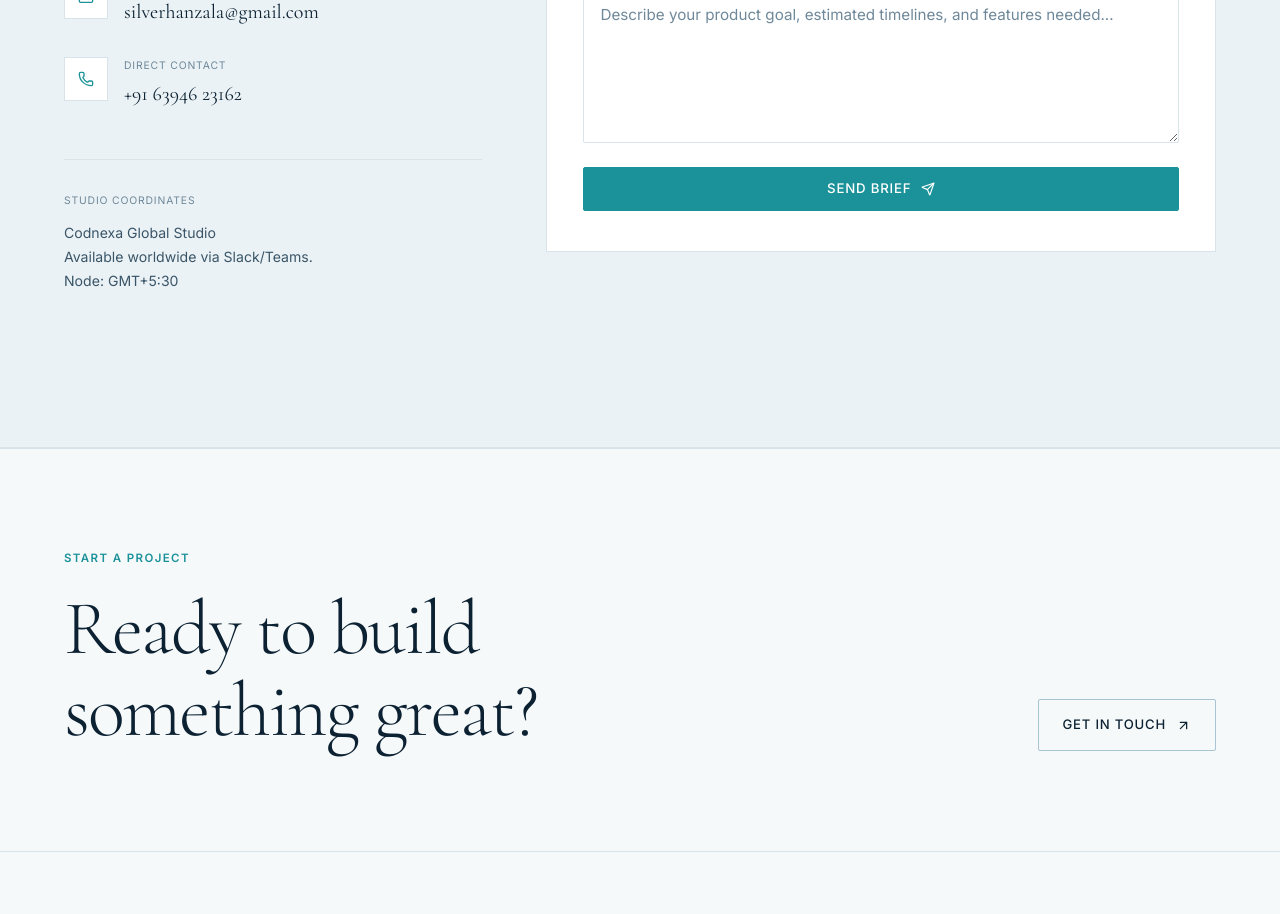
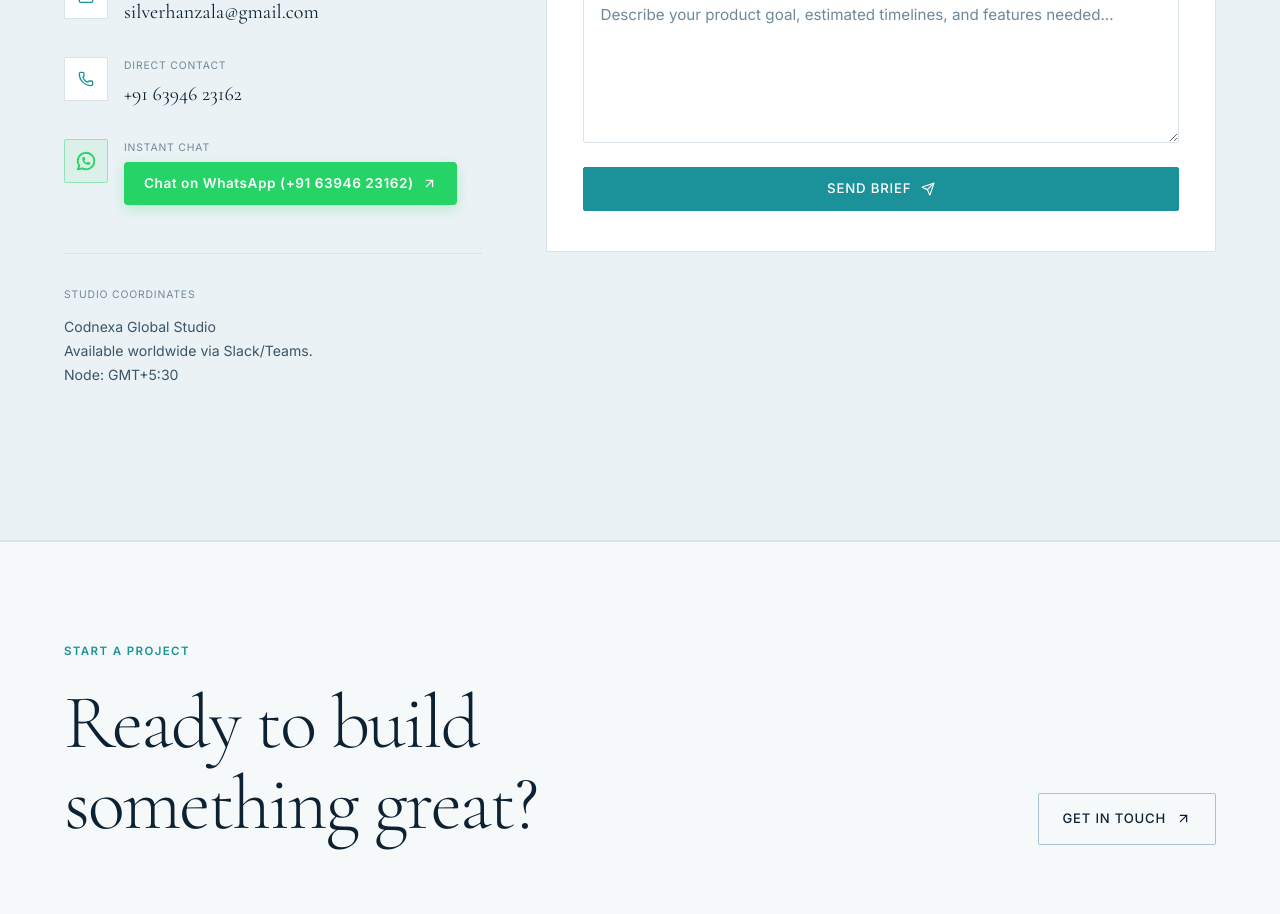
Before and after one commit to Qambar-dev-0207/codnexa1, a Next.js app: page /contact in a window 1280 px wide. Shown: the part 1200-2114 px from the top of the page. Built offline with nearby package versions, Linux system fonts and the light colour scheme.

Commit message:
feat: implement landing page layout and create contact page route

```diff
--- a/src/app/contact/page.tsx
+++ b/src/app/contact/page.tsx
@@ -102,6 +102,36 @@ export default function Contact() {
                       onMouseEnter={e => (e.currentTarget.style.color = 'var(--accent)')}
                       onMouseLeave={e => (e.currentTarget.style.color = 'var(--text)')}
                     >+91 63946 23162</a>
+                  </div>
+                </div>
+
+                {/* WhatsApp Button */}
+                <div style={{ display: 'flex', gap: 16, alignItems: 'flex-start' }}>
+                  <div style={{ width: 44, height: 44, border: '1px solid rgba(37, 211, 102, 0.4)', background: 'rgba(37, 211, 102, 0.08)', display: 'flex', alignItems: 'center', justifyContent: 'center', flexShrink: 0, borderRadius: 2 }}>
+                    <svg width="22" height="22" viewBox="0 0 24 24" fill="none" stroke="#25D366" strokeWidth="2" strokeLinecap="round" strokeLinejoin="round">
+                      <path d="M3 21l1.65-3.8a9 9 0 1 1 3.4 2.9L3 21" />
+                      <path d="M9 10a.5.5 0 0 0 1 0V9a.5.5 0 0 0-1 0v1a5 5 0 0 0 5 5h1a.5.5 0 0 0 0-1h-1a.5.5 0 0 0 0 1" />
+                    </svg>
+                  </div>
+                  <div>
+                    <span style={{ fontSize: '0.65rem', letterSpacing: '0.08em', textTransform: 'uppercase', color: 'var(--text-3)', display: 'block', marginBottom: 6 }}>Instant Chat</span>
+                    <a
+                      href="https://wa.me/916394623162"
+                      target="_blank"
+                      rel="noopener noreferrer"
+                      style={{
+                        display: 'inline-flex', alignItems: 'center', gap: 8,
+                        fontFamily: 'var(--font-sans)', fontSize: '0.85rem', fontWeight: 600,
+                        letterSpacing: '0.04em', color: '#ffffff', background: '#25D366',
+                        padding: '10px 20px', borderRadius: 4, textDecoration: 'none',
+                        transition: 'background 0.2s, transform 0.2s, box-shadow 0.2s',
+                        boxShadow: '0 4px 14px rgba(37, 211, 102, 0.25)',
+                      }}
+                      onMouseEnter={e => { (e.currentTarget as HTMLElement).style.background = '#20ba5a'; }}
+                      onMouseLeave={e => { (e.currentTarget as HTMLElement).style.background = '#25D366'; }}
+                    >
+                      Chat on WhatsApp (+91 63946 23162) <ArrowUpRight size={15} />
+                    </a>
                   </div>
                 </div>
               </div>
--- a/src/app/page.tsx
+++ b/src/app/page.tsx
@@ -134,7 +134,7 @@ function TeaserCard({ tag, title, year, bg, img, delay }: { tag: string; title:
       onMouseMove={handleMouseMove}
       onMouseLeave={handleMouseLeave}
     >
-      {/* Background Image Preview */}
+      {/* Background Image Preview — High Visibility */}
       <div
         style={{
           position: 'absolute',
@@ -142,26 +142,29 @@ function TeaserCard({ tag, title, year, bg, img, delay }: { tag: string; title:
           backgroundImage: `url(${img})`,
           backgroundSize: 'cover',
           backgroundPosition: 'top center',
-          opacity: 0.22,
-          filter: 'grayscale(20%) brightness(0.7)',
-          transition: 'opacity 0.5s ease, transform 0.5s ease, filter 0.5s ease',
+          opacity: 0.85,
+          filter: 'brightness(0.92) contrast(1.05)',
+          transition: 'opacity 0.4s ease, transform 0.5s ease, filter 0.4s ease',
           zIndex: 0,
         }}
         className="teaser-bg-img"
       />
+      {/* Subtle bottom gradient vignette for text legibility */}
       <div style={{
         position: 'absolute', inset: 0,
-        background: 'linear-gradient(to top, rgba(10,10,12,0.95) 0%, rgba(10,10,12,0.4) 60%, rgba(10,10,12,0.7) 100%)',
+        background: 'linear-gradient(to top, rgba(5,12,18,0.88) 0%, rgba(5,12,18,0.3) 50%, rgba(5,12,18,0.2) 100%)',
         zIndex: 1,
       }} />
 
       <div style={{ display: 'flex', justifyContent: 'space-between', alignItems: 'flex-start', position: 'relative', zIndex: 2 }}>
-        <span style={{ fontSize: '0.7rem', letterSpacing: '0.1em', textTransform: 'uppercase', color: 'var(--accent)', fontWeight: 600 }}>{tag}</span>
-        <span style={{ fontSize: '0.7rem', color: 'var(--text-3)', background: 'rgba(0,0,0,0.5)', padding: '2px 8px', borderRadius: 2 }}>{year}</span>
+        <span style={{ fontSize: '0.72rem', letterSpacing: '0.12em', textTransform: 'uppercase', color: '#1b929a', fontWeight: 700, background: 'rgba(5,15,22,0.75)', backdropFilter: 'blur(6px)', padding: '4px 10px', borderRadius: 2, border: '1px solid rgba(255,255,255,0.1)' }}>{tag}</span>
+        <span style={{ fontSize: '0.7rem', color: '#ffffff', background: 'rgba(5,15,22,0.75)', backdropFilter: 'blur(6px)', padding: '4px 10px', borderRadius: 2, border: '1px solid rgba(255,255,255,0.1)', fontWeight: 600 }}>{year}</span>
       </div>
       <div style={{ display: 'flex', justifyContent: 'space-between', alignItems: 'flex-end', position: 'relative', zIndex: 2 }}>
-        <h3 style={{ fontFamily: 'var(--font-serif)', fontSize: '1.65rem', fontWeight: 300, color: '#f0f0f0', letterSpacing: '-0.02em', margin: 0 }}>{title}</h3>
-        <ArrowUpRight size={20} style={{ color: 'rgba(240,240,240,0.6)', flexShrink: 0 }} />
+        <h3 style={{ fontFamily: 'var(--font-serif)', fontSize: '1.75rem', fontWeight: 500, color: '#ffffff', letterSpacing: '-0.02em', margin: 0, textShadow: '0 2px 8px rgba(0,0,0,0.6)' }}>{title}</h3>
+        <div style={{ width: 36, height: 36, borderRadius: '50%', background: 'rgba(255,255,255,0.15)', backdropFilter: 'blur(6px)', display: 'flex', alignItems: 'center', justifyContent: 'center', border: '1px solid rgba(255,255,255,0.2)', flexShrink: 0 }}>
+          <ArrowUpRight size={18} style={{ color: '#ffffff' }} />
+        </div>
       </div>
     </motion.div>
   );
```
